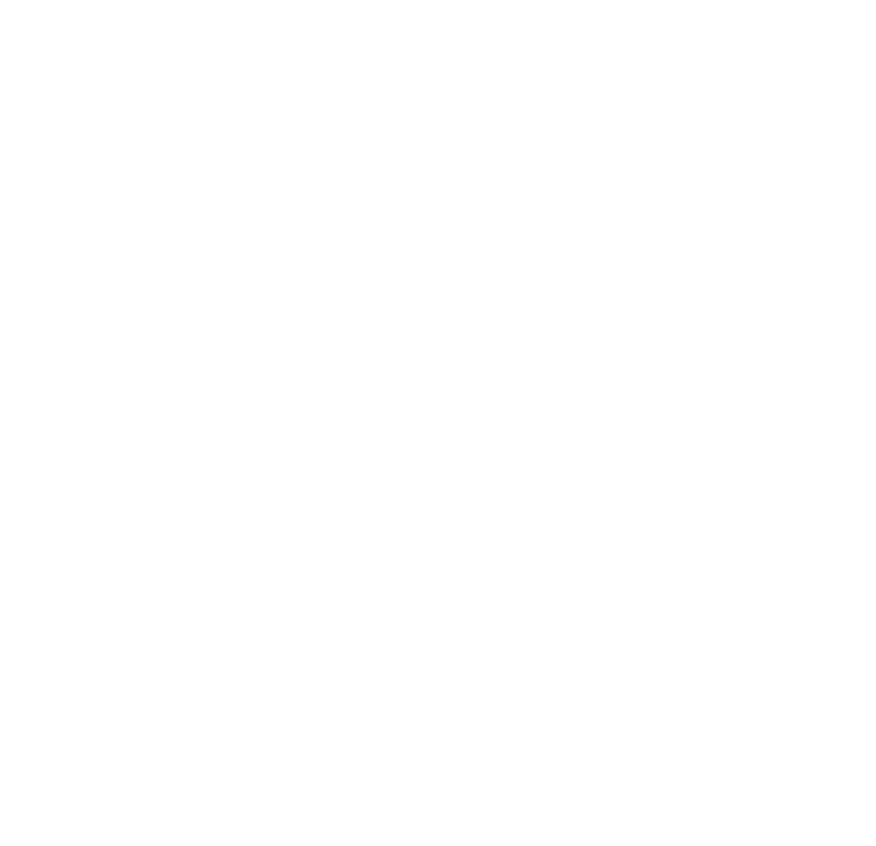
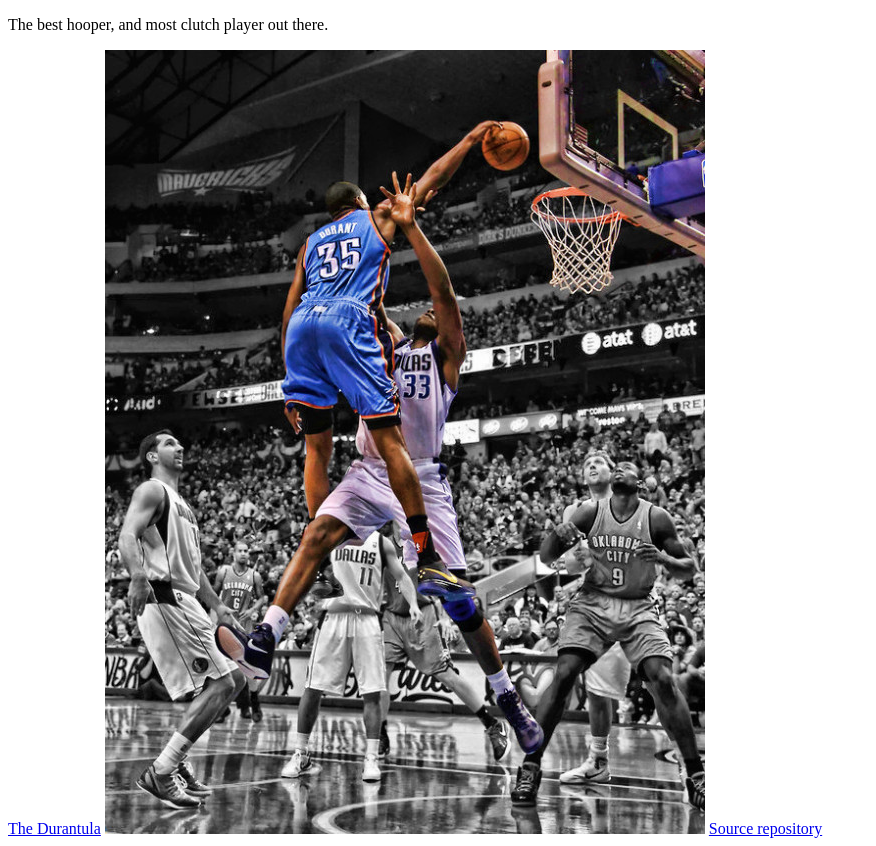
Before and after one commit to kevinle7/lab1, a plain HTML site: page index.html in a window 1280 px wide. Shown: the whole page, without its empty margins (0-876 px from the left). Before the commit the page ends 800 px from the top, so only its background shows below. Drawn offline with Linux system fonts and the light colour scheme.

Commit message:
Lab completed

```diff
--- a/index.html
+++ b/index.html
@@ -1,9 +1,16 @@
 <!doctype html>
-<html>
-<head>
-	<title></title>
-</head>
-<body>
+<html lang="en">
+	<head>
+		<meta charset="UTF-8">
+		<title>Kevin Durant</title>
+	</head>
+	<body>
+		<!-- put your page content here -->
 
-</body>
+		<p>The best hooper, and most clutch player out there.</p>
+		<a href="http://kevindurant35.com/">The Durantula</a>
+		<img src="img/dunk.jpg" alt="Kevin Durant banging out">
+		<a href="https://github.com/kevinle7/lab1">Source repository</a>
+
+	</body>
 </html>
```
Also changed, not shown: img/dunk.jpg (added).
